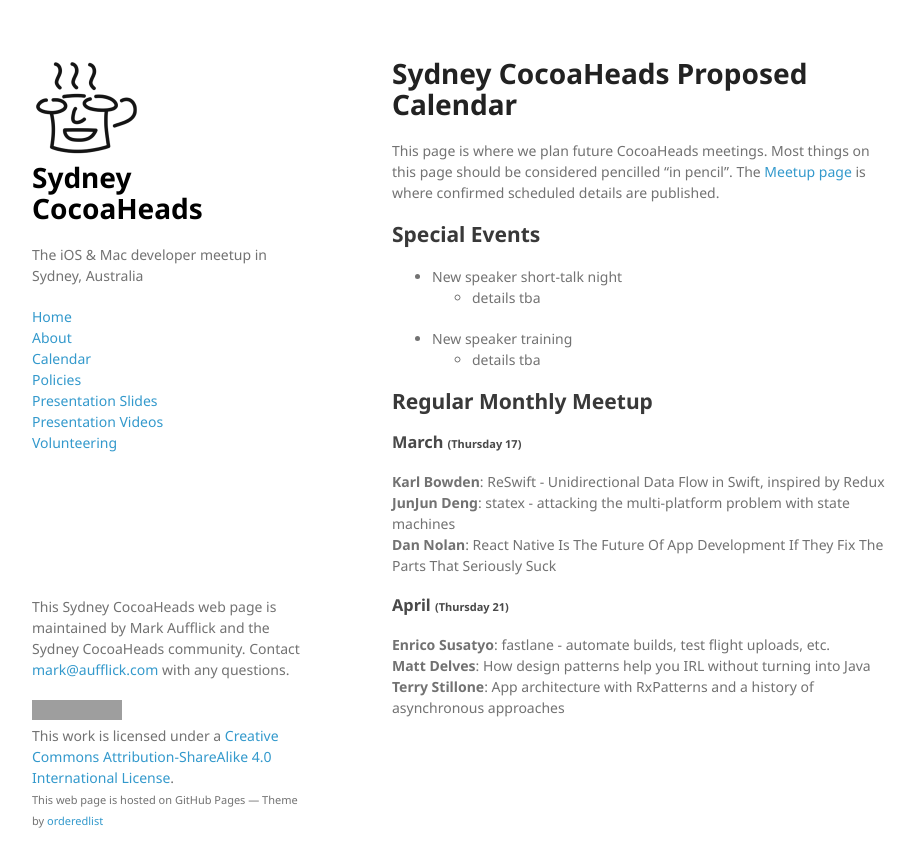
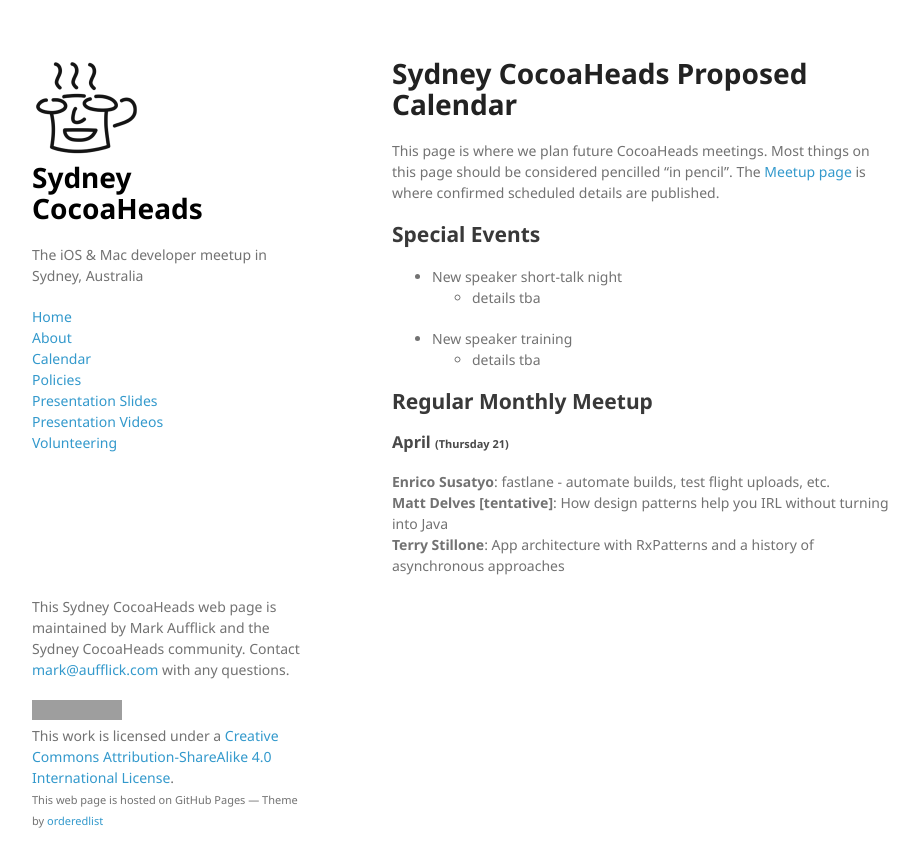
Before and after one commit to SydneyCocoaHeads/SydneyCocoaheads.github.io, a Jekyll site: the page built from calendar.md, in a window 1280 px wide. Shown: the top 867 px of the page, without its empty margins (178-1097 px from the left). Built offline with Jekyll 4.4.1, drawn with Linux system fonts in a browser that asks for light colours; grey boxes are pictures that could not be loaded.

Commit message:
Updated calendar for April

```diff
--- a/calendar.md
+++ b/calendar.md
@@ -6,24 +6,12 @@
 
 regular_meetup:
 
- - date: 2016-03-17
-   speakers:
-   - name: Karl Bowden
-     topic: ReSwift - Unidirectional Data Flow in Swift, inspired by Redux
-     length: 30 mins
-   - name: JunJun Deng
-     topic: statex - attacking the multi-platform problem with state machines
-     length: 30
-   - name: Dan Nolan
-     topic: React Native Is The Future Of App Development If They Fix The Parts That Seriously Suck
-     length:
-
  - date: 2016-04-21
    speakers:
    - name: Enrico Susatyo
      topic: fastlane - automate builds, test flight uploads, etc.
      length:
-   - name: Matt Delves
+   - name: Matt Delves [tentative]
      topic: How design patterns help you IRL without turning into Java
      length:
    - name: Terry Stillone
```
